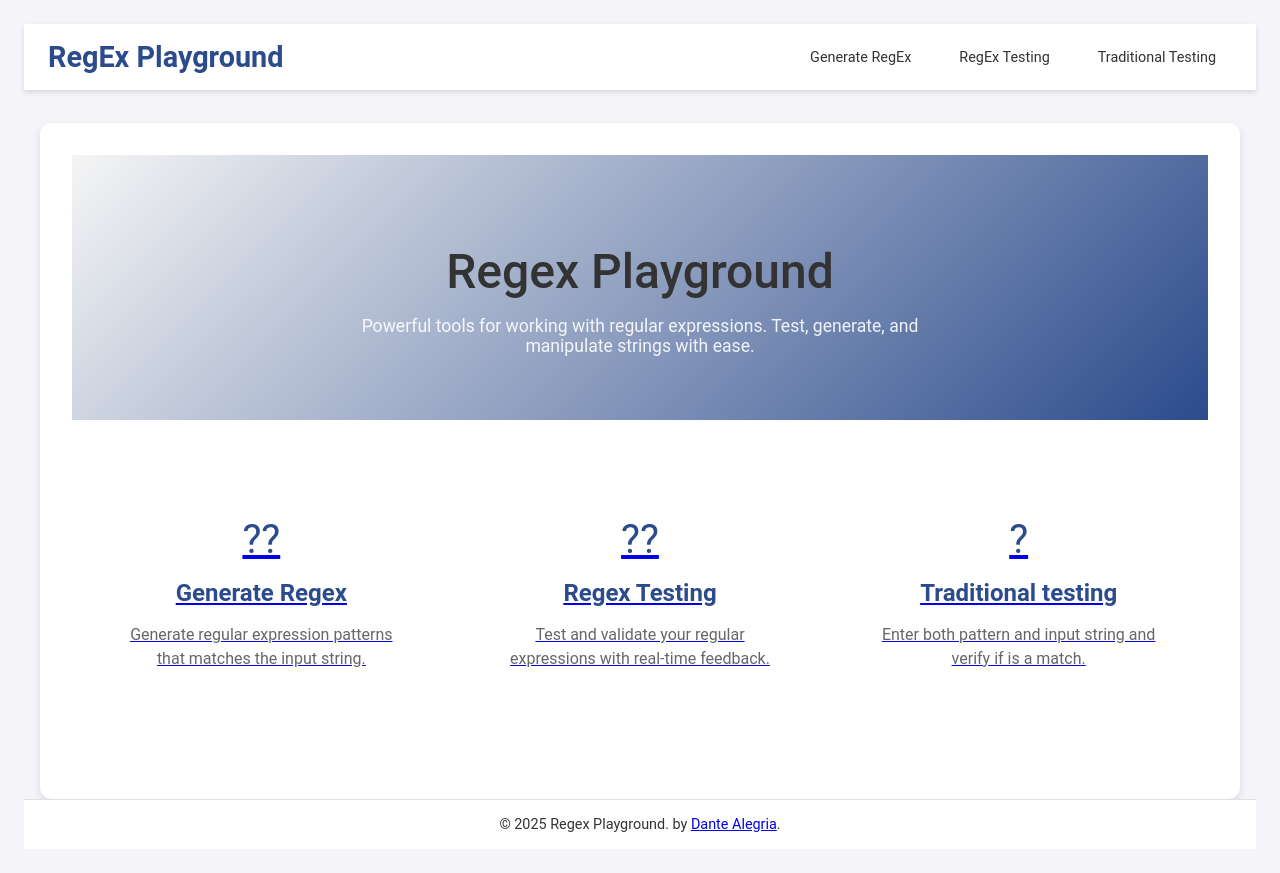
After one commit to dantealegria1/RegEx-Playground, a Django app: template regex_ui/templates/index.html in a window 1280 px wide. The commit adds this page. Run offline with Django 3.2, Linux system fonts and the light colour scheme; the template is opened without the code that fills it, so the values that code supplies are empty.

Commit message:
first ui

```diff
--- /dev/null
+++ b/regex_ui/static/main.css
@@ -0,0 +1,151 @@
+/* Reset and base styles */
+* {
+    margin: 0;
+    padding: 0;
+    box-sizing: border-box;
+    font-family: Arial, sans-serif;
+}
+
+body {
+    min-height: 100vh;
+    padding: 1.5rem;
+    background: #f9f9f9;
+    display: flex;
+    flex-direction: column;
+    align-items: center;
+}
+
+/* Typography */
+h1 {
+    color: #333333;
+    margin: 1.5rem 0;
+    font-size: 2rem;
+    font-weight: 500;
+    text-align: center;
+}
+
+/* Form elements */
+form {
+    width: 100%;
+    max-width: 500px;
+    background: white;
+    padding: 1.5rem;
+    border-radius: 8px;
+    box-shadow: 0 4px 6px rgba(0, 0, 0, 0.1);
+    margin-bottom: 1.5rem;
+}
+
+label {
+    display: block;
+    margin-bottom: 0.5rem;
+    color: #555555;
+    font-size: 0.9rem;
+}
+
+input[type="text"] {
+    width: 100%;
+    padding: 0.75rem;
+    border: 1px solid #dddddd;
+    border-radius: 6px;
+    font-size: 1rem;
+    margin-bottom: 1rem;
+    transition: border-color 0.3s;
+}
+
+input[type="text"]:focus {
+    outline: none;
+    border-color: #007bff;
+}
+
+button {
+    width: 100%;
+    padding: 0.75rem;
+    background-color: #007bff;
+    color: white;
+    border: none;
+    border-radius: 6px;
+    font-size: 1rem;
+    cursor: pointer;
+    transition: background-color 0.3s;
+}
+
+button:hover {
+    background-color: #0056b3;
+}
+
+/* Result display */
+#result {
+    width: 100%;
+    max-width: 500px;
+    padding: 1.5rem;
+    background: white;
+    border-radius: 8px;
+    box-shadow: 0 4px 6px rgba(0, 0, 0, 0.1);
+    color: #333333;
+    font-size: 1rem;
+    line-height: 1.4;
+    min-height: 80px;
+}
+
+/* Header and navigation */
+.header {
+    width: 100%;
+    background: white;
+    padding: 1rem;
+    margin-bottom: 1.5rem;
+    box-shadow: 0 2px 4px rgba(0, 0, 0, 0.1);
+}
+
+.nav-menu {
+    max-width: 900px;
+    margin: 0 auto;
+    display: flex;
+    justify-content: space-between;
+    align-items: center;
+}
+
+.logo {
+    color: #007bff;
+    font-size: 1.2rem;
+    text-decoration: none;
+    font-weight: 500;
+}
+
+.nav-links {
+    display: flex;
+    gap: 1.5rem;
+}
+
+.nav-links a {
+    color: #555555;
+    text-decoration: none;
+    font-size: 0.9rem;
+    transition: color 0.3s;
+}
+
+.nav-links a:hover {
+    color: #007bff;
+}
+
+.nav-links a.active {
+    font-weight: bold;
+    color: #007bff;
+}
+
+/* Responsive design */
+@media (max-width: 600px) {
+    body {
+        padding: 1rem;
+    }
+
+    .nav-menu {
+        flex-direction: column;
+        gap: 1rem;
+    }
+
+    .nav-links {
+        flex-direction: column;
+        align-items: center;
+        gap: 0.75rem;
+    }
+}
--- /dev/null
+++ b/regex_ui/templates/base.html
@@ -0,0 +1,142 @@
+{% load static %}
+<!DOCTYPE html>
+<html lang="en">
+<head>
+    <meta charset="UTF-8">
+    <meta name="viewport" content="width=device-width, initial-scale=1.0">
+    <title>{% block title %}Regex Playground{% endblock %}</title>
+    <link rel="stylesheet" href="{% static 'main.css' %}">
+    <style>
+/* General Reset */
+* {
+    margin: 0;
+    padding: 0;
+    box-sizing: border-box;
+    font-family: 'Roboto', Arial, sans-serif;
+}
+
+body {
+    background-color: #f4f4f9; /* Light neutral background */
+    color: #333; /* Dark text for good readability */
+    min-height: 100vh;
+    display: flex;
+    flex-direction: column;
+    align-items: center;
+    padding: 1.5rem;
+}
+
+/* Header Styles */
+.header {
+    width: 100%;
+    background: #ffffff; /* White background for header */
+    border-bottom: 1px solid #e0e0e0; /* Subtle border for separation */
+    padding: 1rem 1.5rem;
+    box-shadow: 0 2px 5px rgba(0, 0, 0, 0.1); /* Soft shadow for depth */
+    margin-bottom: 2rem;
+}
+
+.nav-menu {
+    max-width: 1200px;
+    margin: 0 auto;
+    display: flex;
+    justify-content: space-between;
+    align-items: center;
+    flex-wrap: wrap;
+    gap: 1rem;
+}
+
+.logo {
+    color: #2b4b8c; /* Blue accent color */
+    font-size: 1.8rem;
+    text-decoration: none;
+    font-weight: bold;
+}
+
+.nav-links {
+    display: flex;
+    gap: 1rem;
+    flex-wrap: wrap;
+}
+
+.nav-links a {
+    color: #333; /* Neutral text color */
+    text-decoration: none;
+    padding: 0.5rem 1rem;
+    border-radius: 8px;
+    transition: background-color 0.3s ease, color 0.3s ease;
+}
+
+.nav-links a:hover {
+    background-color: #e6f0fa; /* Light blue background on hover */
+    color: #2b4b8c; /* Blue accent text on hover */
+}
+
+.nav-links a.active {
+    background-color: #2b4b8c; /* Blue background for active link */
+    color: #ffffff; /* White text for contrast */
+}
+
+/* Main Content Styles */
+.content {
+    width: 100%;
+    max-width: 1200px;
+    margin: 0 auto;
+    padding: 2rem;
+    background: #ffffff; /* Clean white card-like appearance */
+    box-shadow: 0 4px 10px rgba(0, 0, 0, 0.1); /* Subtle shadow for modern look */
+    border-radius: 12px;
+}
+footer {
+    width: 100%;
+    background-color: #ffffff;
+    text-align: center;
+    padding: 1rem;
+    border-top: 1px solid #e0e0e0;
+    font-size: 0.9rem;
+    margin-top: auto; /* Pushes footer to the bottom */
+}
+/* Responsive Design */
+@media (max-width: 768px) {
+    .nav-menu {
+        flex-direction: column;
+        text-align: center;
+    }
+
+    .nav-links {
+        flex-direction: column;
+        width: 100%;
+    }
+
+    .nav-links a {
+        width: 100%;
+        text-align: center;
+    }
+}
+
+    </style>
+    {% block extra_css %}{% endblock %}
+</head>
+<body>
+    <header class="header">
+        <nav class="nav-menu">
+            <a href="{% url 'index' %}" class="logo">RegEx Playground</a>
+            <div class="nav-links">
+                <a href="{% url 'regex' %}" {% if request.resolver_match.url_name == 'regex' %}class="active"{% endif %}>Generate RegEx</a>
+                <a href="{% url 'testing' %}" {% if request.resolver_match.url_name == 'testing' %}class="active"{% endif %}>RegEx Testing</a>
+                <a href="{% url 'normal' %}" {% if request.resolver_match.url_name == 'normal' %}class="active"{% endif %}>Traditional Testing</a>
+            </div>
+        </nav>
+    </header>
+
+    <main class="content">
+        {% block content %}
+        {% endblock %}
+    </main>
+
+    <footer>
+        <p>&copy; 2025 Regex Playground. by <a href="https://example.com">Dante Alegria</a>.</p>
+    </footer>
+
+    {% block extra_js %}{% endblock %}
+</body>
+</html>
--- /dev/null
+++ b/regex_ui/templates/index.html
@@ -0,0 +1,97 @@
+{% extends 'base.html' %}
+
+{% block title %}Regex Playground{% endblock %}
+
+{% block extra_css %}
+<style>
+    .hero {
+        text-align: center;
+        padding: 4rem 1rem;
+        background: linear-gradient(135deg, #f5f5f5 0%, #2b4b8c 100%);
+        color: white;
+    }
+
+    .hero h1 {
+        font-size: 3rem;
+        margin-bottom: 1rem;
+    }
+
+    .hero p {
+        font-size: 1.1rem;
+        opacity: 0.9;
+        max-width: 600px;
+        margin: 0 auto;
+    }
+
+    .features {
+        display: grid;
+        grid-template-columns: repeat(auto-fit, minmax(300px, 1fr));
+        gap: 2rem;
+        padding: 4rem 1rem;
+        max-width: 1200px;
+        margin: 0 auto;
+    }
+
+    .feature-card {
+        background: white;
+        padding: 2rem;
+        border-radius: 4px;
+        text-align: center;
+        transition: transform 0.2s;
+    }
+
+    .feature-card:hover {
+        transform: translateY(-5px);
+    }
+
+    .feature-icon {
+        font-size: 2.5rem;
+        color: #2b4b8c;
+        margin-bottom: 1rem;
+    }
+
+    .feature-title {
+        color: #2b4b8c;
+        font-size: 1.5rem;
+        margin-bottom: 1rem;
+    }
+
+    .feature-description {
+        color: #666;
+        line-height: 1.5;
+    }
+
+    .feature-card a {
+        text-decoration: none;
+        color: inherit;
+    }
+</style>
+{% endblock %}
+
+{% block content %}
+<section class="hero">
+    <h1>Regex Playground</h1>
+    <p>Powerful tools for working with regular expressions. Test, generate, and manipulate strings with ease.</p>
+</section>
+
+<section class="features">
+
+    <a href="{% url 'regex' %}" class="feature-card">
+        <div class="feature-icon">??</div>
+        <h2 class="feature-title">Generate Regex</h2>
+        <p class="feature-description">Generate regular expression patterns  that matches the input string.</p>
+    </a>
+
+    <a href="{% url 'testing' %}" class="feature-card">
+        <div class="feature-icon">??</div>
+        <h2 class="feature-title">Regex Testing</h2>
+        <p class="feature-description">Test and validate your regular expressions with real-time feedback.</p>
+    </a>
+
+    <a href="{% url 'normal' %}" class="feature-card">
+        <div class="feature-icon">?</div>
+        <h2 class="feature-title">Traditional testing</h2>
+        <p class="feature-description">Enter both pattern and input string and verify if is a match.</p>
+    </a>
+</section>
+{% endblock %}
--- a/regex_ui/urls.py
+++ b/regex_ui/urls.py
@@ -7,5 +7,6 @@ urlpatterns = [
     path('reverse/', views.reverse_string_ui, name='reverse'),
     path('regex/', views.regex_generator_ui, name='regex'),
     path('testing/', views.regex_testing_ui, name='testing'),
-    path('normal/', views.regex_normal_ui, name='normal')
+    path('normal/', views.regex_normal_ui, name='normal'),
+    path('', views.index, name='index')
 ]
--- a/regex_ui/views.py
+++ b/regex_ui/views.py
@@ -2,9 +2,6 @@ from django.shortcuts import render
 
 # Create your views here.
 from django.http import HttpResponse
-
-def index(request):
-    return HttpResponse("Welcome to the Home Page!")
 
 def reverse_string_ui(request):
     return render(request, 'reverse_string.html')
@@ -17,3 +14,6 @@ def regex_testing_ui(request):
 
 def regex_normal_ui(request):
     return render(request, 'regex_normal.html')
+
+def index(request):
+    return render(request, 'index.html')
```
Also changed, not shown: Regex/settings.py (+6 -1 lines), regex_ui/templates/regex_generator.html (+29 -16 lines), regex_ui/templates/regex_testing.html (+14 -15 lines).
